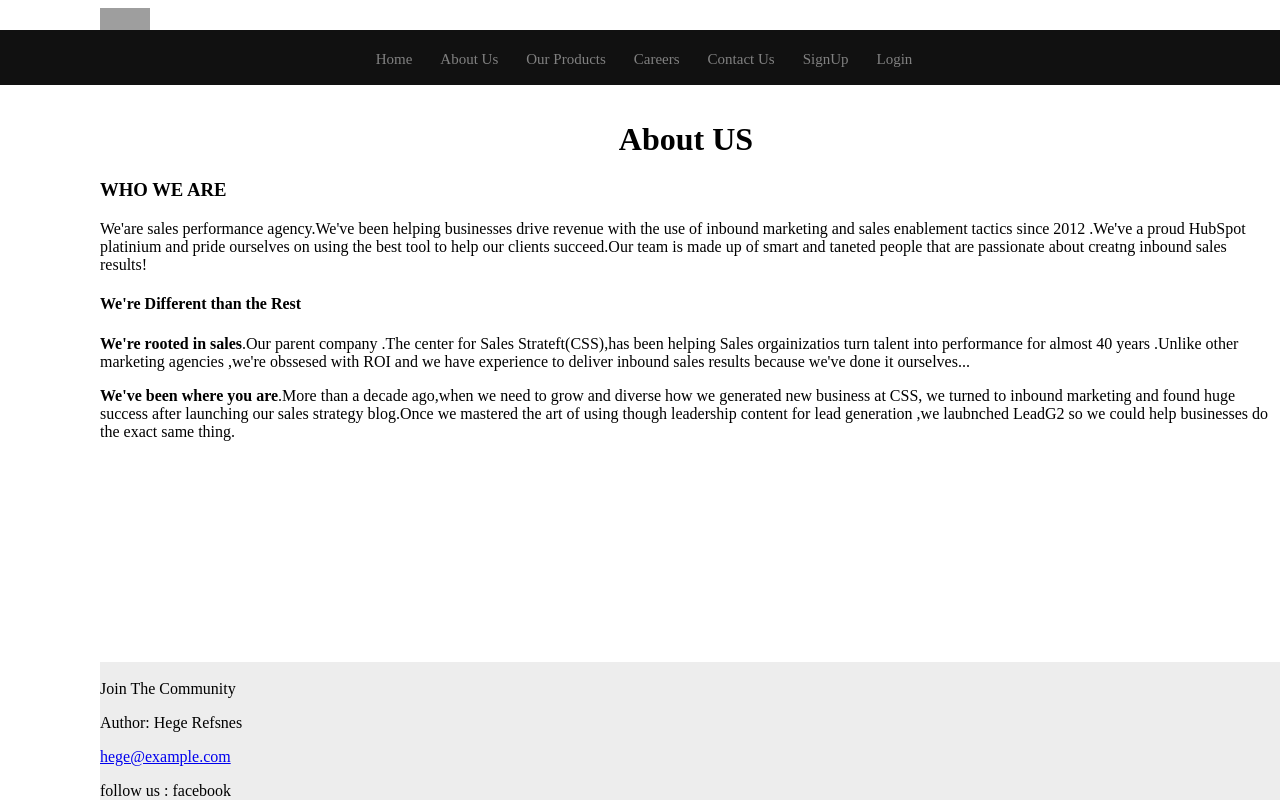
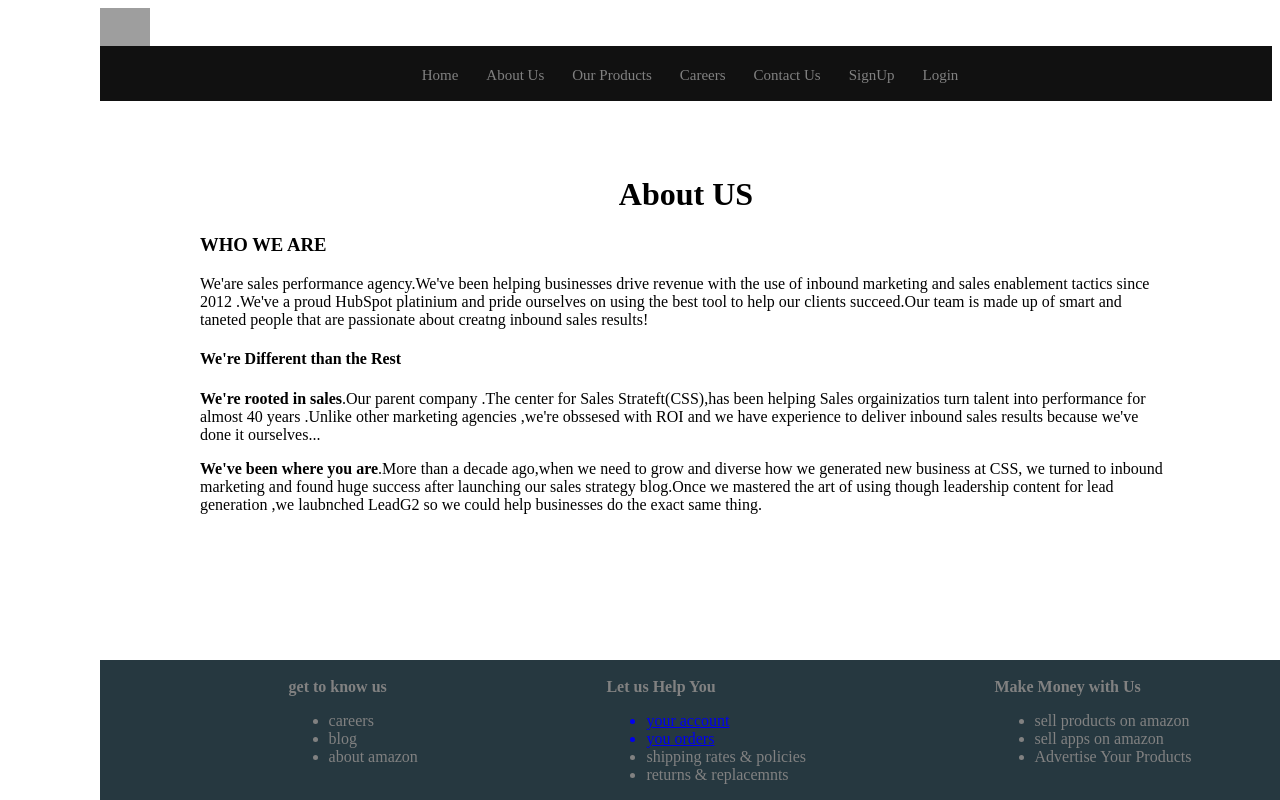
Before and after one commit to Ashraf-Jr/web-project, a PHP site: page /AboutUs.php in a window 1280 px wide. Run offline with PHP 8.4, Linux system fonts and the light colour scheme; grey boxes are pictures that could not be loaded.

Commit message:
Update AboutUs.php

```diff
--- a/AboutUs.php
+++ b/AboutUs.php
@@ -1,88 +1,50 @@
+<?php
+session_start();
+if(isset($_SESSION['ID']))
+{
+if($_SESSION['Role']==1)
+{
+  include_once("client menu.php");
+}
+else if($_SESSION['Role']==2)
+{
+  include_once("admin menu.php");
+}
+else if($_SESSION['Role']==3)
+{
+  include_once("HRmenu.php");
+}
+else if($_SESSION['Role']==4)
+{
+include_once("auditor menu.php");
+}
+
+}
+else {
+  include_once("menu.php");
+
+}
+ ?>
 <html>
 <head>
 
     <style>
-    .sidenav {
-    height: 35px; /* Full-height: remove this if you want "auto" height */
-    width: 100%; /* Set the width of the sidebar */
-    position: fixed; /* Fixed Sidebar (stay in place on scroll) */
-    z-index: 1; /* Stay on top */
-    top: 30; /* Stay at the top */
-    left: 0;
-    background-color: #111; /* Black */
-    overflow-x: hidden; /* Disable horizontal scroll */
-    padding-top: 20px;
-  }
-
-  /* The navigation menu links */
-  .sidenav a {
-    padding: 6px 8px 6px 16px;
-    text-decoration: none;
-    font-size: 15px;
-    color: #818181;
-    display: inline;
-  }
-
-  /* When you mouse over the navigation links, change their color */
-  .sidenav a:hover {
-    color: #f1f1f1;
-  }
-
-  /* Style page content */
-  .main {
-    margin-left: 160px; /* Same as the width of the sidebar */
-    padding: 0px 10px;
-  }
-
-  /* On smaller screens, where height is less than 450px, change the style of the sidebar (less padding and a smaller font size) */
-  @media screen and (max-height: 450px) {
-    .sidenav {padding-top: 15px;}
-    .sidenav a {font-size: 18px;}
-  }
+    .margin
+    {
+      margin-left: 100px;
+      margin-right: 100px;
+    }
 
 
-
-    .bg {
-            background-image: url("https://images.unsplash.com/photo-1523381294911-8d3cead13475?ixlib=rb-1.2.1&q=80&fm=jpg&crop=entropy&cs=tinysrgb&w=1080&fit=max&ixid=eyJhcHBfaWQiOjEyMDd9");
-            height: 100%;
-            background-position: center;
-            background-repeat: no-repeat;
-            background-size: cover;
-          }
     </style>
-    <body style="margin-left:100px;,margin-right:100px">
+    <body >
     <header>
-
-        <!-- Top header menu containing
-            logo and Navigation bar -->
-        <div id="top-header">
-
-            <!-- Logo -->
-            <div id="logo">
-              <a href="HomePage.php">  <img src="Tectoy_simple_logo.png" width= "50px";height="50px"; ></a>
-                <div class="sidenav">
-                  <center>
-                  <a href="HomePage.php">Home</a>
-                 <a href="AboutUs.php">About Us</a>
-                 <a href="OurProducts.php">Our Products</a>
-                 <a href="#">Careers</a>
-                 <a href="ContactUs.php">Contact Us</a>
-                 <a href="SignUp.php">SignUp</a>
-                 <a href="LoginPage.php">Login</a>
-               </center>
-                </div>
-
-        <!-- Image menu in Header to contain an Image and
-            a sample text over that image -->
-        <div id="header-image-menu">
-
-        </div>
     </header>
     <br><br><br>
 
 
     <center><h1>About US</h1></center>
-
+<div class="margin">
   <h3>WHO WE ARE</h3>
   <p>We'are sales performance agency.We've been helping businesses drive revenue with the use of inbound marketing and sales
     enablement tactics since 2012 .We've a proud HubSpot platinium and pride ourselves on using
@@ -97,16 +59,41 @@ inbound sales results because we've done it ourselves...
 to inbound marketing and found huge success after launching our sales strategy blog.Once we mastered
 the art of using though leadership content for lead generation ,we laubnched LeadG2 so we could help businesses do the exact same thing.
 </p>
+</div>
 
-    <footer style="background-color:#ededed;bottom:0px;position:absolute;width:98%">
-      <br>
-      Join The Community
 
-    <p>Author: Hege Refsnes</p>
-    <p><a href="mailto:maraime@example.com">hege@example.com</a></p>
-    follow us : facebook <br>
 
-    </footer>
+<footer style="background-color:#ededed;width:100%;background-color:#263840;color:#818181;position:absolute;bottom:0px">
+  <br>
+  <div style="justify-content:space-evenly;display:flex">
+  <div>
+    <b>get to know us</b>
+    <ul>
+      <li>careers</li>
+      <li>blog</li>
+      <li>about amazon</li>
+    </ul>
+  </div>
+  <div>
+<b>Let us Help You </b>
+<ul>
+ <a href="Account.php" alt=" your account"><li>your account</li></a>
+ <a href="YouOrders.php"><li>you orders</li></a>
+ <li>shipping rates & policies</li>
+ <li>returns & replacemnts</li>
+</ul>
+</div>
+<div>
+ <b>Make Money with Us</b>
+ <ul>
+   <li>sell products on amazon</li>
+   <li>sell apps on amazon</li>
+     <li>Advertise Your Products</li>
+     </ul>
+</div>
+
+</div>
+</footer>
   </body>
 
   </html>
```
